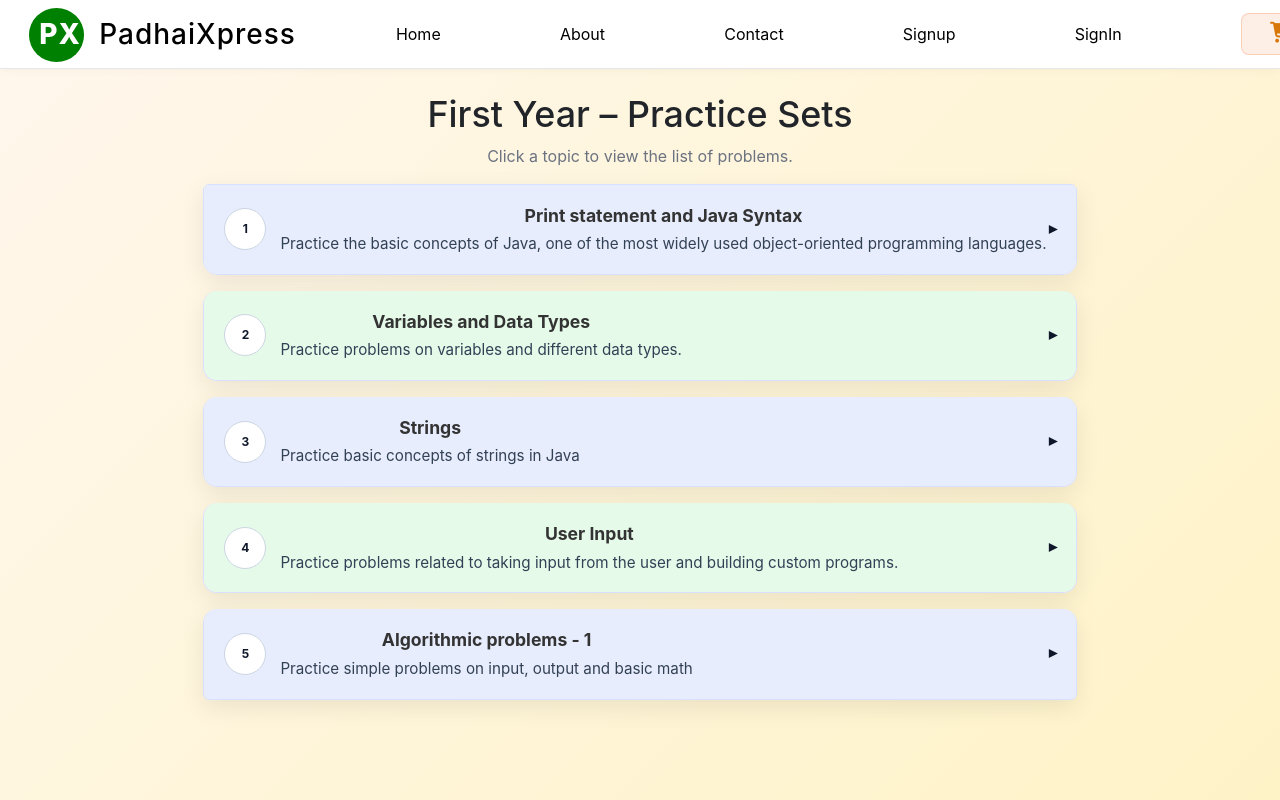
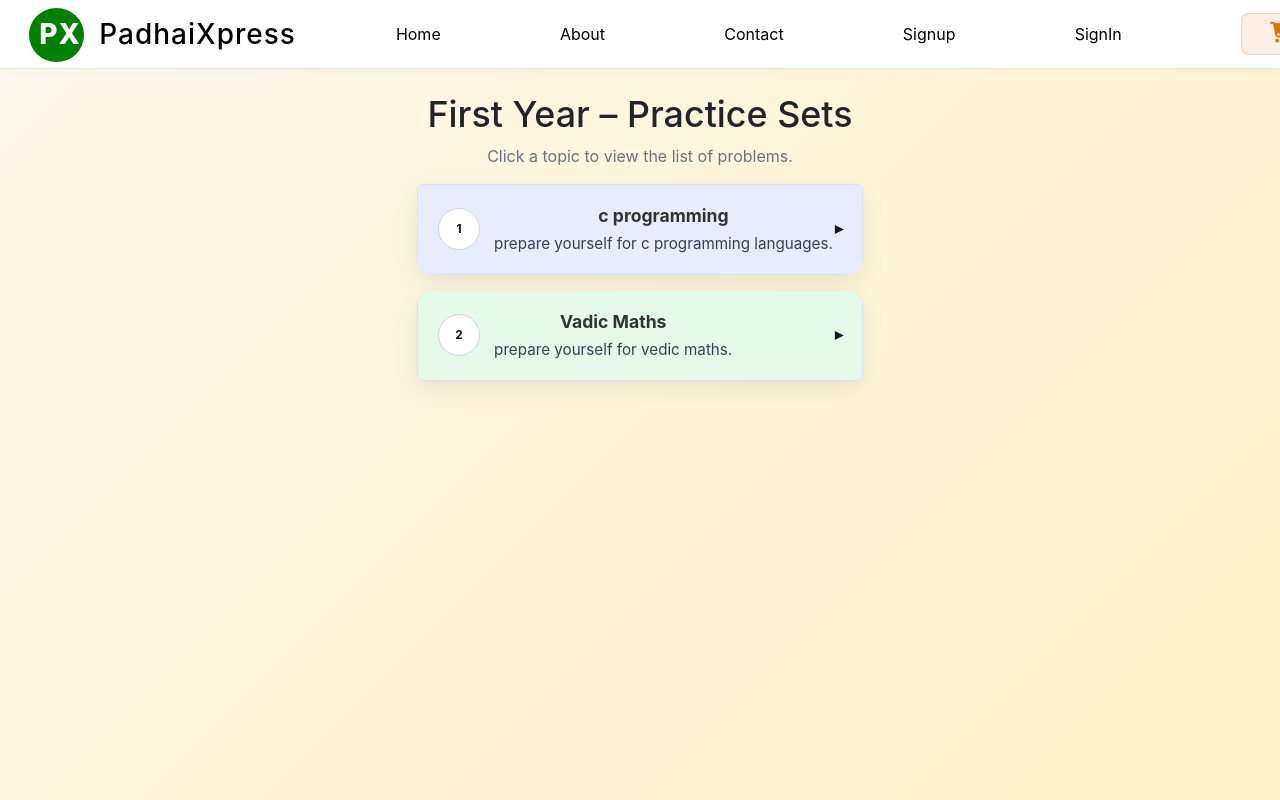
Before and after one commit to learnwithpriyanka/PadhaiXpress, a React (Vite) app in the folder frontend/: page /firstyearnotes in a window 1280 px wide. Shown: the top 800 px of the page. Built offline with nearby package versions, Linux system fonts and the light colour scheme.

Commit message:
to switch update pdf

```diff
--- a/frontend/src/component/HomePage/Hero1.css
+++ b/frontend/src/component/HomePage/Hero1.css
@@ -47,6 +47,7 @@
     color: #111827;
     line-height: 1.1;
     margin: 0;
+    text-align: left;
 }
 
 @media (min-width: 768px) {
--- a/frontend/src/showpages/notes/FirstYearNotes.jsx
+++ b/frontend/src/showpages/notes/FirstYearNotes.jsx
@@ -4,49 +4,29 @@ import { renderYearNotes } from './renderYearNotes';
 export default function FirstYearNotes(){
     const sections = [
         {
-            title: 'Print statement and Java Syntax',
-            description: 'Practice the basic concepts of Java, one of the most widely used object-oriented programming languages.',
+            title: 'c programming',
+            description: 'prepare yourself for c programming languages.',
             items: [
-                { name: 'Print Output in Java' },
-                { name: 'Print Hello World' },
-                { name: 'Identify Correct Syntax' },
-                { name: 'Print difference of 10 and 3' },
-                { name: 'Java Import Syntax' },
-                { name: 'Print String num' }
+                { name: 'Co1 & Co2 pdf notes' },
+                { name: 'Co3 & Co4 pdf notes' },
+                { name: 'importent question' },
+                { name: 'practical question' }
+
             ]
         },
         {
-            title: 'Variables and Data Types',
-            description: 'Practice problems on variables and different data types.',
+            title: 'Vadic Maths',
+            description: 'prepare yourself for vedic maths.',
             items: [
-                { name: 'Declare and Initialize' },
-                { name: 'Type Conversion' }
+                { name: 'Co1 & Co2 pdf notes' },
+                { name: 'Co3 & Co4 pdf notes' },
+                { name: 'importent question' },
+                { name: 'practical question' }
+
             ]
         },
-        {
-            title: 'Strings',
-            description: 'Practice basic concepts of strings in Java',
-            items: [
-                { name: 'String Concatenation' },
-                { name: 'Substring and Index' }
-            ]
-        },
-        {
-            title: 'User Input',
-            description: 'Practice problems related to taking input from the user and building custom programs.',
-            items: [
-                { name: 'Scanner Basics' },
-                { name: 'Read Integers and Strings' }
-            ]
-        },
-        {
-            title: 'Algorithmic problems - 1',
-            description: 'Practice simple problems on input, output and basic math',
-            items: [
-                { name: 'Sum and Average' },
-                { name: 'Min/Max of Three' }
-            ]
-        }
+
+
     ];
 
     return (
```
